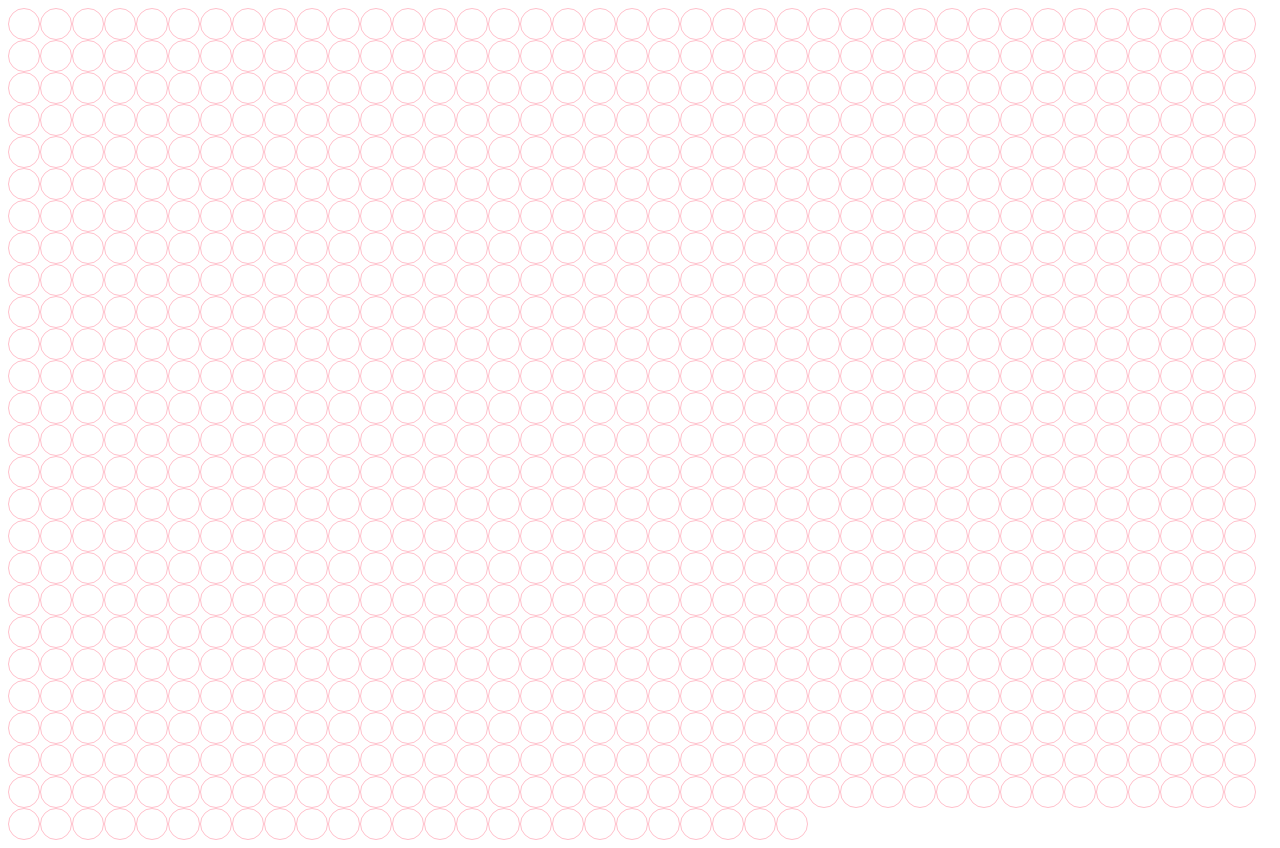
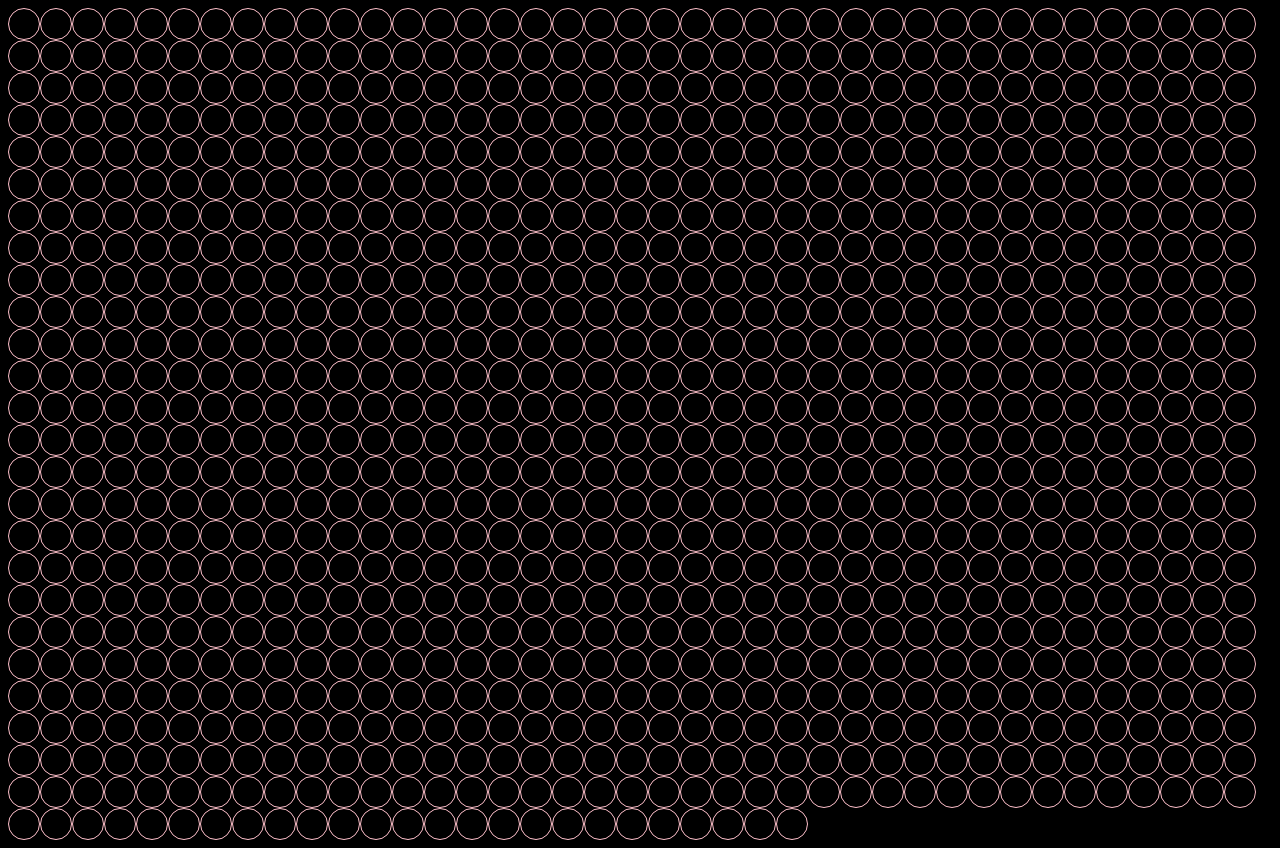
Before and after one commit to annahisenberg/light-bright-app-vue, a Vue app: page / in a window 1280 px wide. Built offline with nearby package versions, Linux system fonts and the light colour scheme.

Commit message:
add a few style changes

```diff
--- a/src/App.vue
+++ b/src/App.vue
@@ -16,7 +16,12 @@ export default {
 </script>
 
 <style>
-/* #app {
+#app {
   background-color: black;
-} */
+}
+
+body {
+  background-color: black;
+  text-align: center;
+}
 </style>
--- a/src/components/CircleGrid.vue
+++ b/src/components/CircleGrid.vue
@@ -41,6 +41,8 @@ export default {
     doDrag(event) {
       if (this.dragging) {
         event.target.style.backgroundColor = this.newColor;
+        event.target.style.boxShadow = `0px 0px 30px 3px ${this.newColor}`;
+        console.log(event);
       }
     }
   },
```
